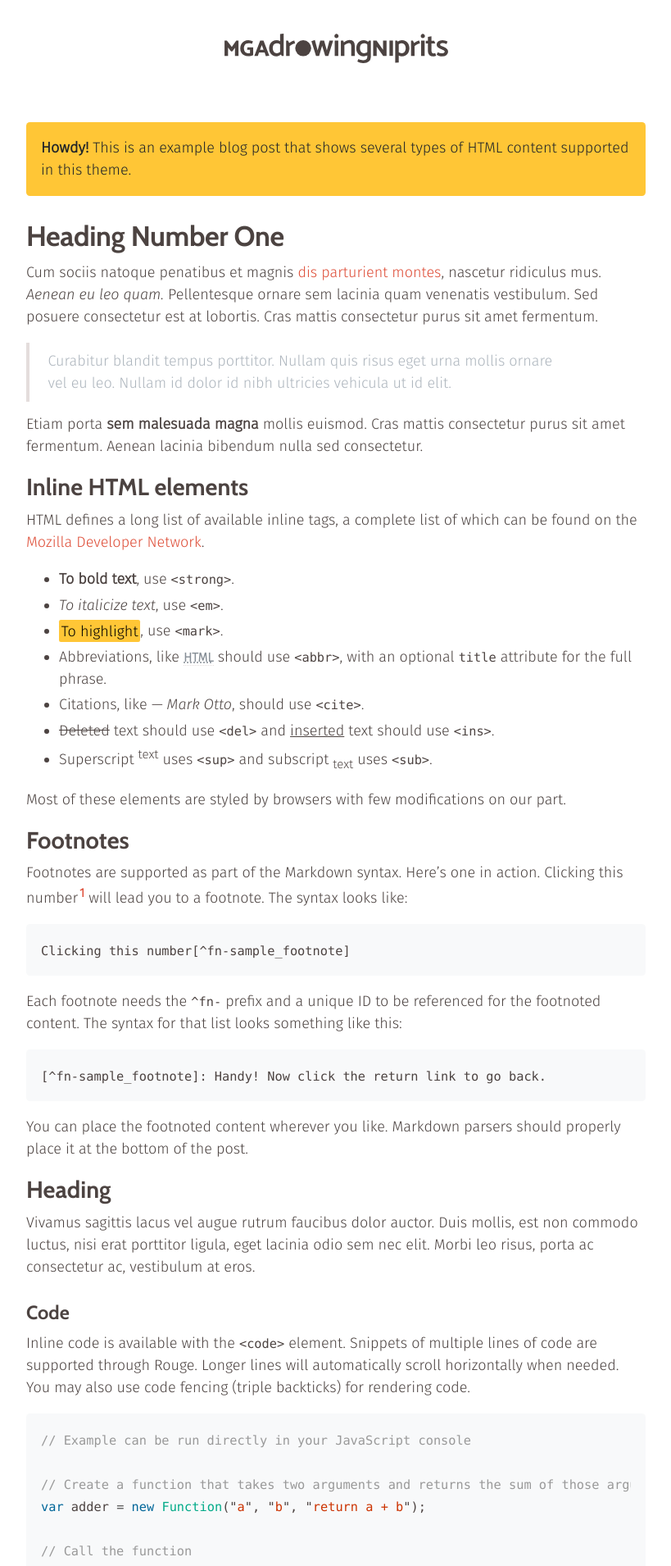
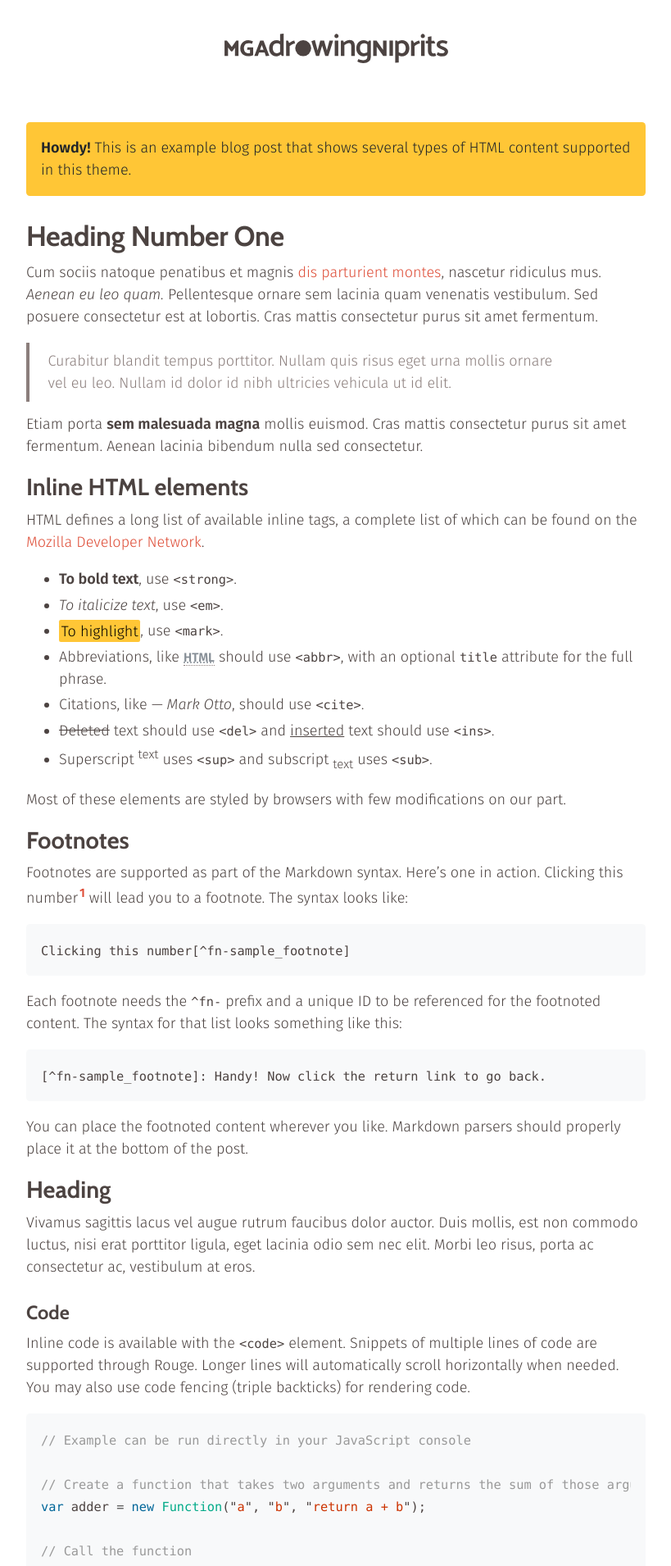
Before and after one commit to frytzrazal/mga-drowing-ni-prits, a Jekyll site: the page built from _posts/2020-04-02-example-content.md, in a window 1280 px wide. Shown: the top 1910 px of the page at 82% size, without its empty margins (230-1049 px from the left). Built offline with Jekyll 4.4.1, drawn with Linux system fonts in a browser that asks for light colours.

Commit message:
More typography style adjustments

```diff
--- a/_sass/_fonts.scss
+++ b/_sass/_fonts.scss
@@ -1 +1 @@
-@import url('https://fonts.googleapis.com/css2?family=Cabin:wght@700&family=Fira+Sans:ital,wght@0,300;1,300&display=swap');
+@import url('https://fonts.googleapis.com/css2?family=Cabin:wght@700&family=Fira+Sans:ital,wght@0,300;0,600;1,300;1,600&display=swap');
--- a/_sass/_posts.scss
+++ b/_sass/_posts.scss
@@ -25,7 +25,7 @@
   &:hover,
   &:focus {
     text-decoration: underline;
-    text-decoration-thickness: 0.2em;
+    text-underline-offset: 0.05em;
   }
 }
 
@@ -34,7 +34,7 @@
   display: block;
   margin-top: -.5rem;
   margin-bottom: var(--spacer);
-  color: var(--lt-brown);
+  color: var(--brown2);
 }
 
 .post-title,
@@ -76,7 +76,7 @@
       &:hover,
       &:focus {
         text-decoration: underline;
-        text-decoration-thickness: 0.2em;
+        text-underline-offset: 0.1em;
       }
     }
   }
--- a/_sass/_type.scss
+++ b/_sass/_type.scss
@@ -70,7 +70,7 @@
 blockquote {
   padding: .5rem 1rem;
   margin: .8rem 0;
-  color: var(--gray-500);
+  color: var(--brown2);
   border-left: .25rem solid var(--border-color);
 
   p:last-child {
--- a/_sass/_variables.scss
+++ b/_sass/_variables.scss
@@ -29,6 +29,7 @@
   /* Custom colors */
   --dk-brown: #393231;
   --brown: #4C4341;
+  --brown2: #8B7E7C;
   --lt-brown: #E4DDDC;
   --red: #DE4C36;
   --yellow: #FFC636;
@@ -50,7 +51,7 @@
   --heading-font: Cabin, sans-serif;
   --heading-color: var(--brown);
 
-  --border-color: var(--lt-brown);
+  --border-color: var(--brown2);
   --border-radius: .25rem;
 
   --code-font: SFMono-Regular, Menlo, Monaco, Consolas, "Liberation Mono", "Courier New", monospace;
```
